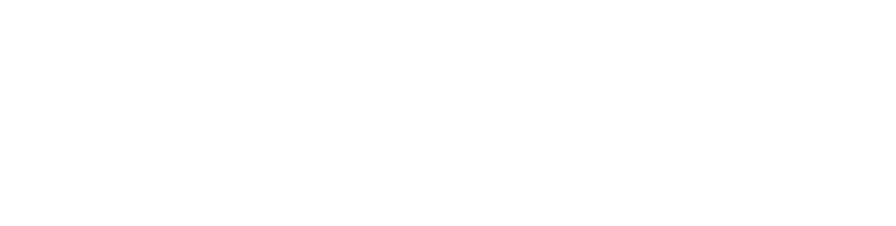
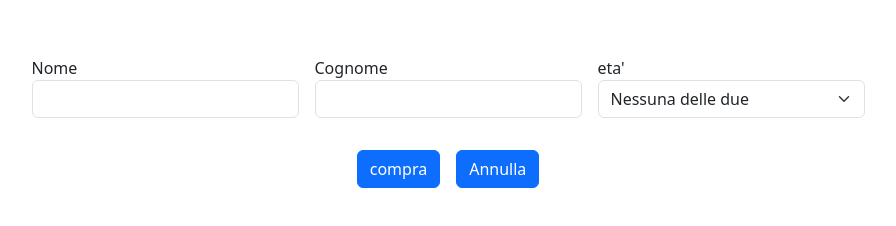
Before and after one commit to GianmarcoBramucci/js-biglietto-treno-form, a plain HTML site: page index.html in a window 1280 px wide. Shown: the whole page, without its empty margins (192-1088 px from the left). Drawn offline with nearby package versions, Linux system fonts and the light colour scheme.

Commit message:
first part html

```diff
--- a/css/style.css
+++ b/css/style.css
@@ -0,0 +1,6 @@
+* {
+	margin: 0;
+	padding: 0;
+	box-sizing: border-box;
+
+}
--- a/index.html
+++ b/index.html
@@ -3,13 +3,56 @@
 <head>
     <meta charset="UTF-8">
     <meta name="viewport" content="width=device-width, initial-scale=1.0">
+    <link rel="stylesheet" href="https://cdn.jsdelivr.net/npm/bootstrap@5.3.2/dist/css/bootstrap.min.css" integrity="sha384-T3c6CoIi6uLrA9TneNEoa7RxnatzjcDSCmG1MXxSR1GAsXEV/Dwwykc2MPK8M2HN" crossorigin="anonymous">
     <link rel="stylesheet" href="./css/style.css">
-    <link rel="stylesheet" href="https://cdnjs.cloudflare.com/ajax/libs/bootstrap/5.3.3/js/bootstrap.min.js">
     <script src="./js/utilitis.js" defer></script>
     <script src="./js/main.js" defer></script>
     <title>Document</title>
 </head>
 <body>
+    <main>
+        <div class="container">
+            <!-- prendo gli input -->
+            <form class="row gx-3 gy-2 align-items-center justify-content-center mt-5">
+                <div class="col-sm-3">
+                    <!-- chiedo il nome -->
+                  <label class="" for="specificSizeInputName">Nome</label>
+                  <input type="text" class="form-control" id="specificSizeInputName">
+                </div>
+                <div class="col-sm-3">
+                    <!-- chiedo il Cognome -->
+                  <label class="" for="specificSizeInputGroupUsername">Cognome</label>
+                  <div class="input-group">
+                    <input type="text" class="form-control" id="specificSizeInputGroupUsername">
+                  </div>
+                </div>
+                <div class="col-sm-3">
+                    <!-- prendo l'eta' -->
+                  <label class="" for="specificSizeSelect">eta'</label>
+                  <select class="form-select" id="specificSizeSelect">
+                    <option selected>Nessuna delle due</option>
+                    <option value="1">Minorenne</option>
+                    <option value="2">Over 65</option>
+                  </select>
+                </div>
+              </form>
+              <!-- conteiner dei bottoni -->
+              <div class="row gx-3 gy-2 align-items-center justify-content-center mt-4">
+                <div class="col-auto">
+                    <!-- bottone per mandare i dati -->
+                    <button type="submit" class="btn btn-primary">compra</button>
+                  </div>
+                  <div class="col-auto">
+                    <!-- bottone per il reset -->
+                    <button type="submit" class="btn btn-primary">Annulla</button>
+                  </div>
+              </div>
+        </div>
+
+        <div>
+            <!-- qui andra il biglietto -->
+        </div>
+    </main>
 
 </body>
 </html>
```
